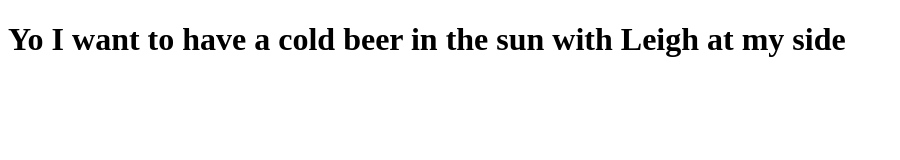
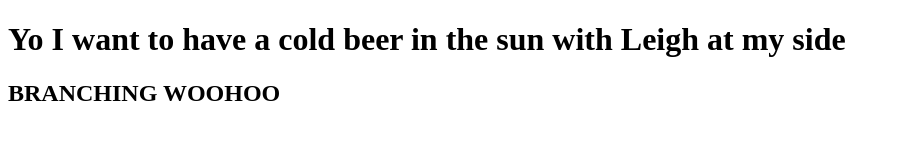
Before and after one commit to karpkatka/demo, a plain HTML site: page index.html in a window 1280 px wide. Shown: the whole page, without its empty margins (0-900 px from the left). Drawn offline with Linux system fonts and the light colour scheme.

Commit message:
Branching out

```diff
--- a/index.html
+++ b/index.html
@@ -8,5 +8,6 @@
 </head>
 <body>
     <h1>Yo I want to have a cold beer in the sun with Leigh at my side</h1>
+    <h2>BRANCHING WOOHOO</h2>
 </body>
 </html>
```
